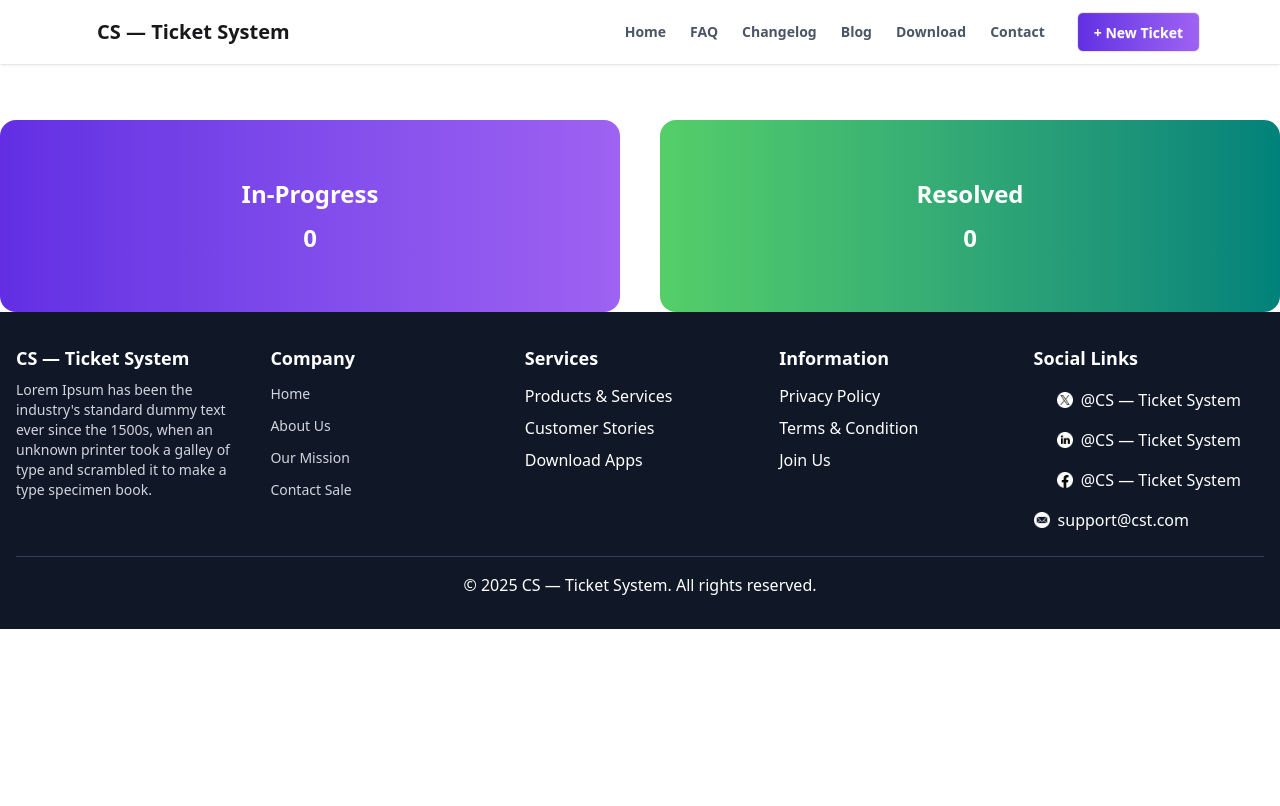
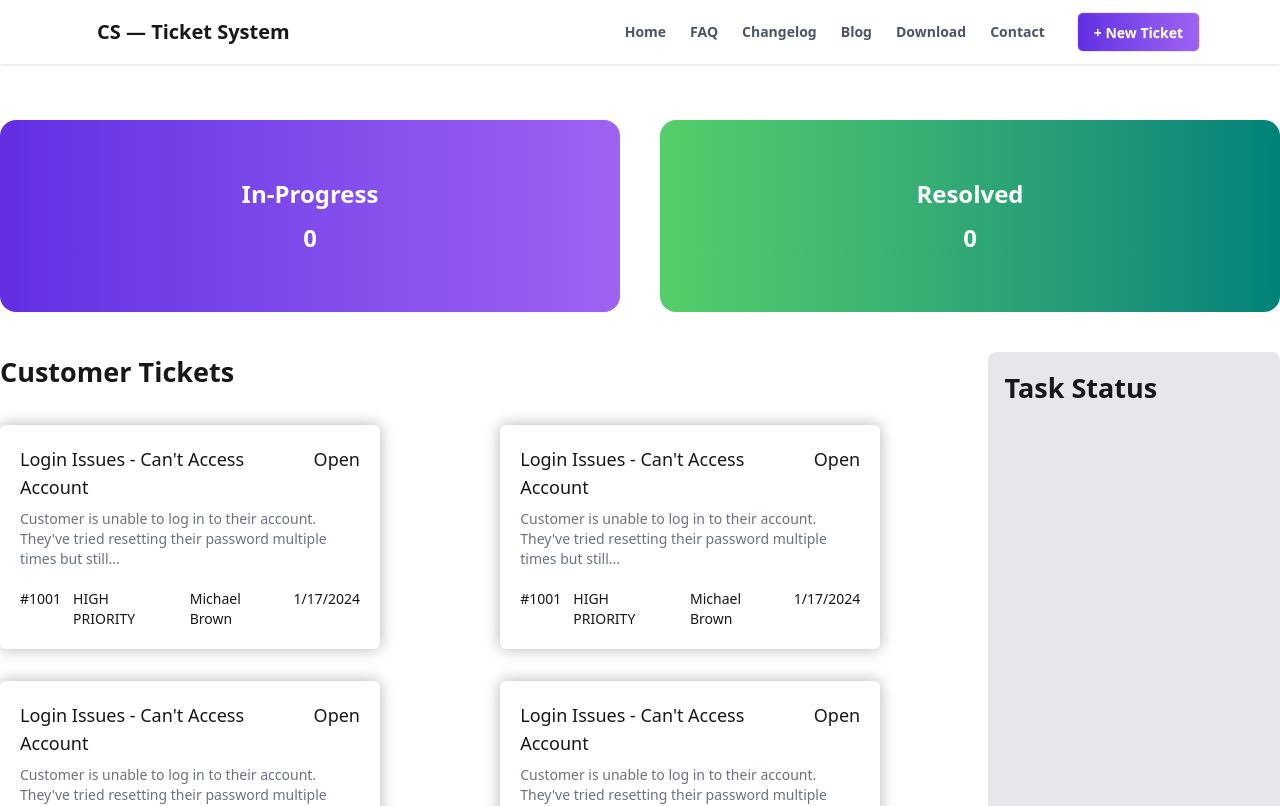
Before and after one commit to sabbirsohag-1509/seventh-assignment-repo, a React (Vite) app: page / in a window 1280 px wide. Shown: the top 806 px of the page. Built offline with nearby package versions, Linux system fonts and the light colour scheme.

Commit message:
after ticket card design completed

```diff
--- /dev/null
+++ b/public/tickets.json
@@ -0,0 +1,102 @@
+[
+  {
+    "id": 4821,
+    "title": "Unable to login via Google",
+    "description": "Users report that Google login returns a 500 error during callback. Happens intermittently.",
+    "customer": "Acme Corp",
+    "priority": "High Priority",
+    "status": "Open",
+    "createdAt": "2025-09-20",
+    "reporter": "Olivia Bennett"
+  },
+  {
+    "id": 1076,
+    "title": "Dashboard cards overlap",
+    "description": "On devices 420px, dashboard cards overlap when charts render. Needs responsive fixes.",
+    "customer": "BrightWave",
+    "priority": "Medium Priority",
+    "status": "In_progress",
+    "createdAt": "2025-09-18",
+    "reporter": "Ethan Hunt"
+  },
+  {
+    "id": 3290,
+    "title": "Password reset email not delivered",
+    "description": "Some users do not receive password reset emails; SMTP logs show timeouts for certain domains.",
+    "customer": "GreenLeaf",
+    "priority": "High Priority",
+    "status": "Open",
+    "createdAt": "2025-12-27",
+    "reporter": "Salman Khan"
+  },
+  {
+    "id": 5643,
+    "title": "File upload fails for files",
+    "description": "Attachments larger than 5MB return 413 Payload Too Large from server. Need server config update.",
+    "customer": "PixelWorks",
+    "priority": "High Priority",
+    "status": "Open",
+    "createdAt": "2025-06-24",
+    "reporter": "Lionel Messi"
+  },
+  {
+    "id": 2184,
+    "title": "Add CSV export for filtered tickets",
+    "description": "Users request ability to export current filters as CSV with selectable columns.",
+    "customer": "DataSpring",
+    "priority": "Low Priority",
+    "status": "Open",
+    "createdAt": "2025-09-15",
+    "reporter": "Sabbir Hossain"
+  },
+  {
+    "id": 7915,
+    "title": "Performance: slow ticket list on high pages",
+    "description": "API response time > 2s when fetching page > 8. Suspect missing DB index in queries.",
+    "customer": "CoreNetworks",
+    "priority": "High Priority",
+    "status": "In_progress",
+    "createdAt": "2025-09-13",
+    "reporter": "Noah Mitchell"
+  },
+  {
+    "id": 4302,
+    "title": "Improve empty state with CTA",
+    "description": "Design an attractive empty state with illustration and a Create Ticket CTA for new users.",
+    "customer": "BlueScale",
+    "priority": "Medium Priority",
+    "status": "In_progress",
+    "createdAt": "2025-09-19",
+    "reporter": "Ava Morgan"
+  },
+  {
+    "id": 2559,
+    "title": "Document API v2 migration notes",
+    "description": "Write changelog entry and migration guidance for customers upgrading to API v2.",
+    "customer": "IntegrateX",
+    "priority": "Low Priority",
+    "status": "Open",
+    "createdAt": "2025-09-12",
+    "reporter": "Benjamin Hart"
+  },
+  {
+    "id": 6867,
+    "title": "Audit login attempts and lockout policy",
+    "description": "Implement account lockout after 5 failed attempts and store audit logs for security review.",
+    "customer": "SecureLane",
+    "priority": "High Priority",
+    "status": "Open",
+    "createdAt": "2025-09-14",
+    "reporter": "Isabella Reed"
+  },
+  {
+    "id": 9034,
+    "title": "UI: Add priority color labels",
+    "description": "Show colored priority badges in ticket list and detail view to improve scanning.",
+    "customer": "NimbusSoft",
+    "priority": "Low Priority",
+    "status": "Open",
+    "createdAt": "2025-09-10",
+    "reporter": "Mason Hayes"
+  }
+]
--- a/src/App.jsx
+++ b/src/App.jsx
@@ -1,8 +1,19 @@
 
+import { Suspense } from 'react'
 import './App.css'
 import Banner from './Components/Banner'
 import Footer from './Components/Footer'
 import Navbar from './Components/Navbar'
+import TicketCards from './Components/Ticket-Cards/TicketCards'
+
+const fetchData = async () =>{
+  const res = await fetch('/public/tickets.json')
+  return res.json();
+
+}
+
+
+  const fetchPromise = fetchData();
 
 function App() {
 
@@ -10,7 +21,19 @@ function App() {
     <>
       <Navbar></Navbar>
       <Banner></Banner>
-      <Footer></Footer>
+
+      <Suspense fallback={<p>Loading....</p>}>
+
+        <TicketCards fetchPromise={fetchPromise}> </TicketCards>
+      </Suspense>
+
+
+
+
+
+
+
+      {/* <Footer></Footer> */}
     </>
   )
 }
--- /dev/null
+++ b/src/Components/Ticket-Cards/TicketCard.jsx
@@ -0,0 +1,33 @@
+import React from 'react';
+
+const TicketCard = ({card}) => {
+
+    console.log(card)
+
+    return (
+        <div>
+            <div className='w-[380px] h-auto p-5 shadow-[0_0_15px_rgba(0,0,0,0.3)] rounded-md'>
+                <div className='flex justify-between'>
+                    <h1 className='text-lg'>Login Issues - Can't Access Account</h1>
+                    <p className='text-lg '>Open</p>
+                </div>
+                <div>
+                    <p className='text-sm text-gray-500 pt-2'>Customer is unable to log in to their account. They've tried resetting their password multiple times but still...</p>
+                </div>
+
+                <div className='flex gap-5 pt-3'>
+                    <div className='flex gap-3 pt-2'>
+                        <p className='text-sm'>#1001</p>
+                        <p className='text-sm'>HIGH PRIORITY</p>
+                    </div>
+                    <div className='flex gap-3 pt-2'>
+                        <p className='text-sm'>Michael Brown</p>
+                        <p className='text-sm'>1/17/2024</p>
+                    </div>
+                </div>
+            </div>
+        </div>
+    );
+};
+
+export default TicketCard;
--- /dev/null
+++ b/src/Components/Ticket-Cards/TicketCards.jsx
@@ -0,0 +1,26 @@
+import React, { use } from 'react';
+import TicketCard from './TicketCard';
+
+const TicketCards = ({fetchPromise}) => {
+    const cards = use (fetchPromise);
+
+    // console.log(cards)
+
+    return (
+       <div className='container mx-auto flex gap-5'>
+         <div className='w-[1000px]'>
+            <h1 className='mt-10 text-[27px] font-semibold'>Customer Tickets</h1>
+            <div className=' grid grid-cols-2 gap-8 mt-8'>
+                {
+                cards.map(card => <TicketCard key={card.id} card={card}></TicketCard>)
+                }
+            </div>
+            </div>
+            <div className="w-[300px] bg-gray-200 p-4 rounded-lg mt-10">
+                <h2 className="text-[27px] font-semibold">Task Status</h2>
+            </div>
+       </div>
+    );
+};
+
+export default TicketCards;
```
